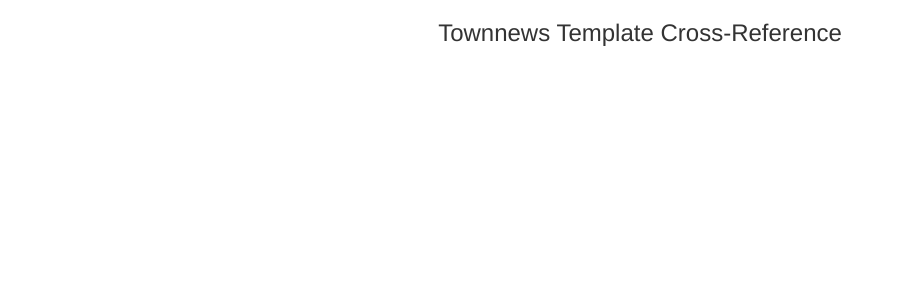
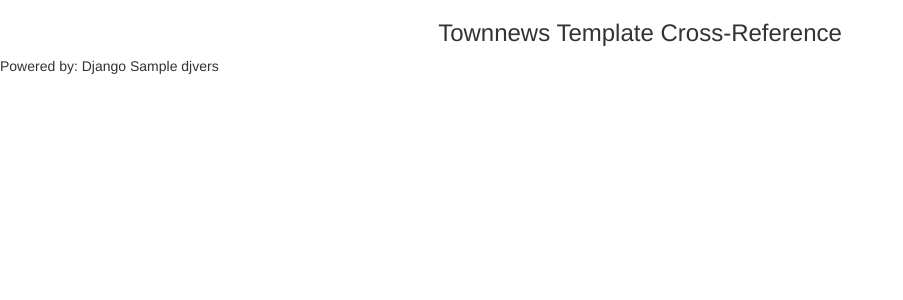
Before and after one commit to alflanagan/utl_lookup, a Django app: template utl_lookup/templates/base.html in a window 1280 px wide. Shown: the top 300 px of the page, without its empty margins (0-903 px from the left). Run offline with Django 3.2, Linux system fonts and the light colour scheme; the template is opened without the code that fills it: most values are stand-ins (such as "Sample title", 1, 10 or a date in 2020); some libraries are stand-ins or nearby versions.

Commit message:
Add django version in footer, just to check

```diff
--- a/utl_lookup/templates/base.html
+++ b/utl_lookup/templates/base.html
@@ -35,6 +35,9 @@
         </div>
         {% block page_body %} {% endblock %}
       </div>
+      <div class="footer">
+        <p class="django-ver">Powered by: <span class="django-ver">Django {{ djvers }}</span></p>
+      <div>
     </main>
     <script type="text/javascript" src="{% static 'js/jquery.js' %}"></script>
     {% bootstrap_javascript %}
```
